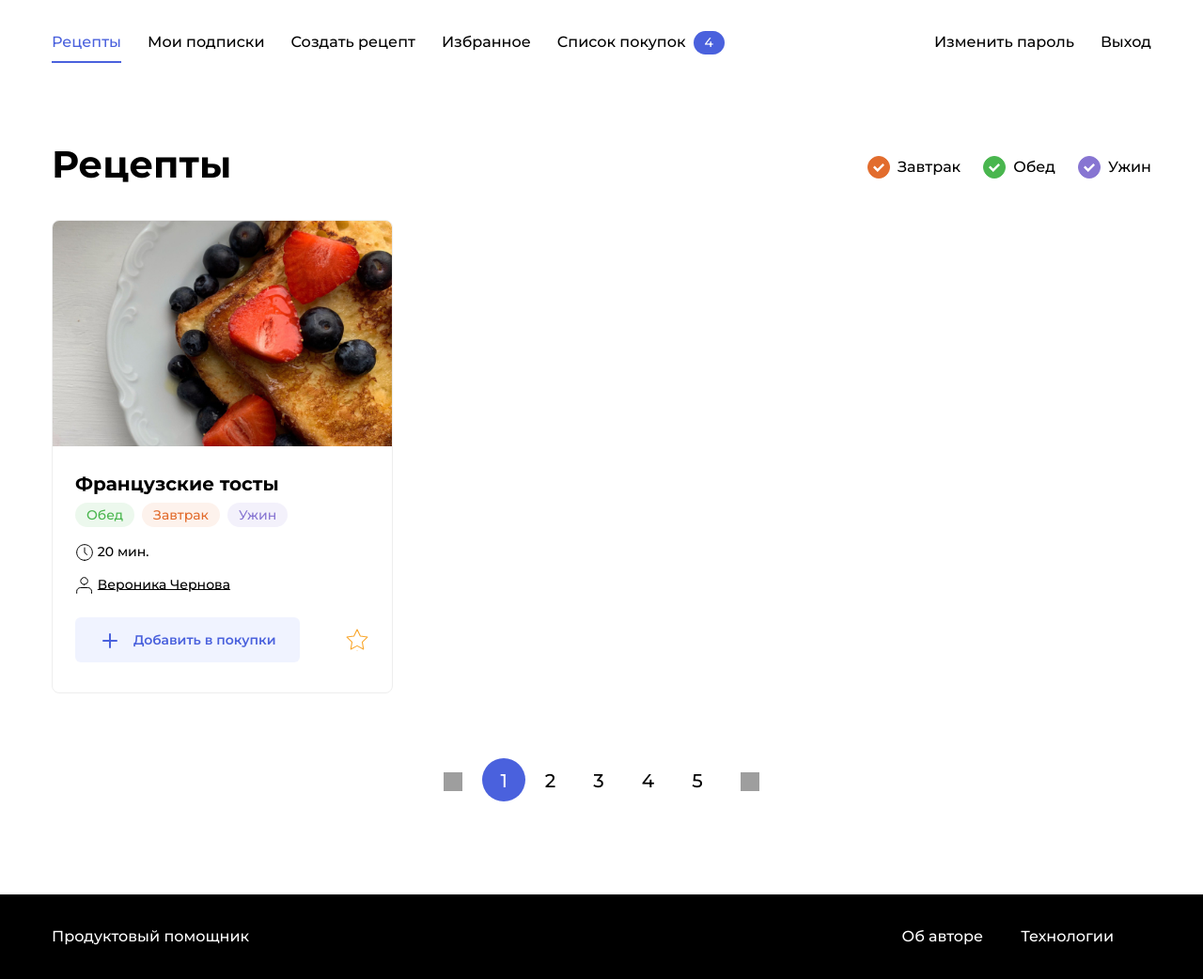
After one commit to AlexeyPeresypkin/foodgram, a Django app: page / in a window 1280 px wide. The commit adds this page. Shown: the whole page at 94% size. Run offline with Django 4.2, Linux system fonts and the light colour scheme; grey boxes are pictures that could not be loaded.

Commit message:
Create base.html, nav.html, footer.html, paginator.html Add path '' in main urls.py and path '' in recipes/urls

```diff
--- a/foodgram/urls.py
+++ b/foodgram/urls.py
@@ -18,5 +18,5 @@ from django.urls import path, include
 
 urlpatterns = [
     path('admin/', admin.site.urls),
-    # path('recipes/', include(recipes.))
+    path('', include('recipes.urls'))
 ]
--- a/recipes/models.py
+++ b/recipes/models.py
@@ -70,6 +70,9 @@ class Recipe(models.Model):
         verbose_name='Дата публикации',
     )
 
+    class Meta:
+        ordering = ['-pub_date']
+
 
 class RecipeIngredient(models.Model):
     recipe = models.ForeignKey(
--- /dev/null
+++ b/recipes/templates/base.html
@@ -0,0 +1,34 @@
+<!doctype html>
+<html lang="en">
+<head>
+    <meta charset="UTF-8">
+    <meta name="viewport"
+          content="width=device-width, user-scalable=no, initial-scale=1.0, maximum-scale=1.0, minimum-scale=1.0">
+    <meta http-equiv="X-UA-Compatible" content="ie=edge">
+    <title> {% block title %} FoodGram {% endblock %} </title>
+    {% load static %}
+    <link rel="stylesheet" href="../static/pages/index.css">
+</head>
+
+<body class="body">
+
+{% include 'includes/nav.html' %}
+
+<main class="main container">
+    <div class="main__header">
+        <h1 class="main__title">
+            {% block main_title %}Добавь заголовок{% endblock %}</h1>
+        {% include 'includes/tags.html' %}
+    </div>
+    <div class="card-list">
+        {% block content %}{% endblock %}
+    </div>
+    {% include 'includes/paginator.html' %}
+</main>
+
+{% include 'includes/footer.html' %}
+
+{% block script %} {% endblock %}
+
+</body>
+</html>
--- /dev/null
+++ b/recipes/templates/includes/footer.html
@@ -0,0 +1,11 @@
+<footer class="footer">
+    <div class="footer__container container">
+        <a href="#" class="footer__brand link">Продуктовый помощник</a>
+        <ul class="footer__items">
+            <li class="footer__item"><a href="#" class="footer__link link">Об
+                авторе </a></li>
+            <li class="footer__item"><a href="#" class="footer__link link">Технологии</a>
+            </li>
+        </ul>
+    </div>
+</footer>
--- /dev/null
+++ b/recipes/templates/includes/nav.html
@@ -0,0 +1,27 @@
+<header class="header">
+    <nav class="nav">
+        <div class="nav__container container">
+            <ul class="nav__items list">
+                <li class="nav__item nav__item_active"><a href="#"
+                                                          class="nav__link link">Рецепты</a>
+                </li>
+                <li class="nav__item"><a href="#" class="nav__link link">Мои
+                    подписки</a></li>
+                <li class="nav__item"><a href="#" class="nav__link link">Создать
+                    рецепт</a></li>
+                <li class="nav__item"><a href="#" class="nav__link link">Избранное</a>
+                </li>
+                <li class="nav__item"><a href="#" class="nav__link link">Список
+                    покупок</a> <span class="badge badge_style_blue nav__badge"
+                                      id="counter">4</span></li>
+
+            </ul>
+            <ul class="nav__items list">
+                <li class="nav__item"><a href="#" class="nav__link link">Изменить
+                    пароль</a></li>
+                <li class="nav__item"><a href="#"
+                                         class="nav__link link">Выход</a></li>
+            </ul>
+        </div>
+    </nav>
+</header>
--- /dev/null
+++ b/recipes/templates/includes/paginator.html
@@ -0,0 +1,20 @@
+    <nav class="pagination" aria-label="Search results pages">
+        <ul class="pagination__container">
+            <li class="pagination__item"><a class="pagination__link link"
+                                            href="#"><span
+                    class="icon-left"></span></a></li>
+            <li class="pagination__item pagination__item_active"><a
+                    class="pagination__link link" href="#">1</a></li>
+            <li class="pagination__item"><a class="pagination__link link"
+                                            href="#">2</a></li>
+            <li class="pagination__item"><a class="pagination__link link"
+                                            href="#">3</a></li>
+            <li class="pagination__item"><a class="pagination__link link"
+                                            href="#">4</a></li>
+            <li class="pagination__item"><a class="pagination__link link"
+                                            href="#">5</a></li>
+            <li class="pagination__item"><a class="pagination__link link"
+                                            href="#"><span
+                    class="icon-right"></span></a></li>
+        </ul>
+    </nav>
--- /dev/null
+++ b/recipes/templates/includes/tags.html
@@ -0,0 +1,20 @@
+<ul class="tags">
+            <li class="tags__item">
+                <a id="breakfast"
+                   class="tags__checkbox tags__checkbox_style_orange tags__checkbox_active"
+                   href="#"></a>
+                <span class="tags__label">Завтрак</span>
+            </li>
+            <li class="tags__item">
+                <a id="lunch"
+                   class="tags__checkbox tags__checkbox_style_green tags__checkbox_active"
+                   href="#"></a>
+                <span for="lunch" class="tags__label">Обед</span>
+            </li>
+            <li class="tags__item">
+                <a id="dinner"
+                   class="tags__checkbox tags__checkbox_style_purple tags__checkbox_active"
+                   href="#"></a>
+                <label for="dinner" class="tags__label">Ужин</label>
+            </li>
+        </ul>
--- /dev/null
+++ b/recipes/templates/index.html
@@ -0,0 +1,51 @@
+{% extends 'base.html' %}
+{% block title %} Рецепты {% endblock %}
+
+{% block content %}
+    <div class="card" data-id="120">
+        <a href="#" class="link" target="_blank"><img
+                src="../static/images/testCardImg.png" alt="Какой-то текст"
+                class="card__image"></a>
+        <div class="card__body">
+            <a class="card__title link" href="#" target="_blank">Французские
+                тосты</a>
+            <ul class="card__items">
+                <li class="card__item"><span
+                        class="badge badge_style_green">Обед</span></li>
+                <li class="card__item"><span
+                        class="badge badge_style_orange">Завтрак</span>
+                </li>
+                <li class="card__item"><span
+                        class="badge badge_style_purple">Ужин</span></li>
+            </ul>
+            <div class="card__items card__items_column">
+                <p class="card__text"><span class="icon-time"></span> 20
+                    мин.</p>
+                <p class="card__text"><span class="icon-user"></span> <a
+                        href="#" style="color: black">Вероника Чернова</a>
+                </p>
+            </div>
+        </div>
+        <div class="card__footer">
+            <button class="button button_style_light-blue" name="purchases"
+                    data-out><span class="icon-plus button__icon"></span>Добавить
+                в покупки
+            </button>
+            <button class="button button_style_none" name="favorites"
+                    data-out><span class="icon-favorite"></span></button>
+        </div>
+    </div>
+{% endblock %}
+{% block main_title %} Рецепты {% endblock %}
+
+{% block script %}
+    <script src="../static/js/components/Purchases.js"></script>
+    <script src="../static/js/config/config.js"></script>
+
+    <script src="../static/js/components/MainCards.js"></script>
+    <script src="../static/js/components/SingleCard.js"></script>
+    <script src="../static/js/components/Header.js"></script>
+
+    <script src="../static/js/api/Api.js"></script>
+    <script src="../static/singlePageNotAuth.js"></script>
+{% endblock %}
--- a/recipes/urls.py
+++ b/recipes/urls.py
@@ -16,7 +16,9 @@ Including another URLconf
 from django.contrib import admin
 from django.urls import path, include
 
+from recipes.views import index
+
 urlpatterns = [
     path('admin/', admin.site.urls),
-    path('', include('recipes.urls')),
+    path('', index, name='index'),
 ]
--- a/recipes/views.py
+++ b/recipes/views.py
@@ -1,3 +1,7 @@
 from django.shortcuts import render
+from recipes.models import Recipe
 
-# Create your views here.
+
+def index(request):
+    recipe_list = Recipe.objects.all()
+    return render(request, 'index.html')
```
Also changed, not shown: recipes/templates/indexAuth.html (renamed from indexAuth.html, +14 -14 lines), recipes/templates/indexNotAuth.html (renamed from indexNotAuth.html, +13 -13 lines), recipes/templates/singlePage.html (renamed from singlePageNotAuth.html, +27 -14 lines), recipes/templates/singlePageNotAuth.html (renamed from singlePage.html, +14 -27 lines).
